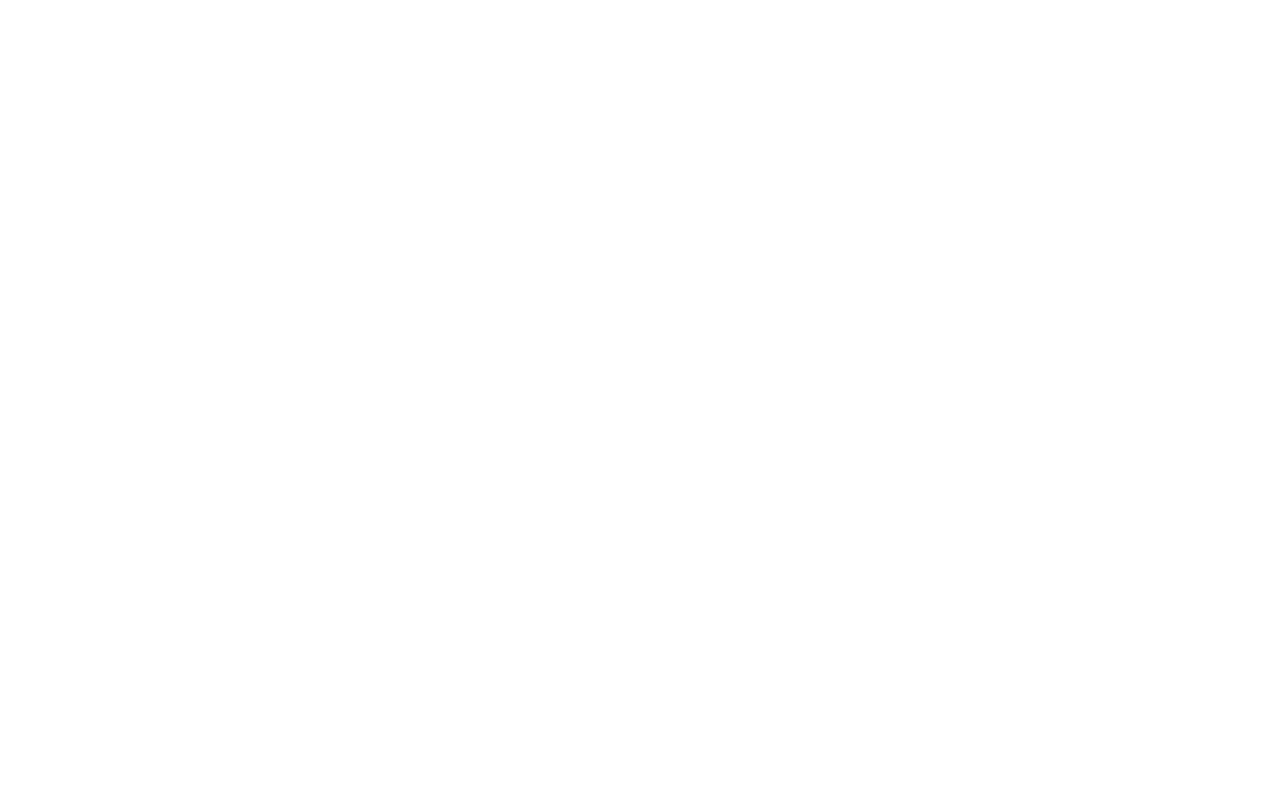
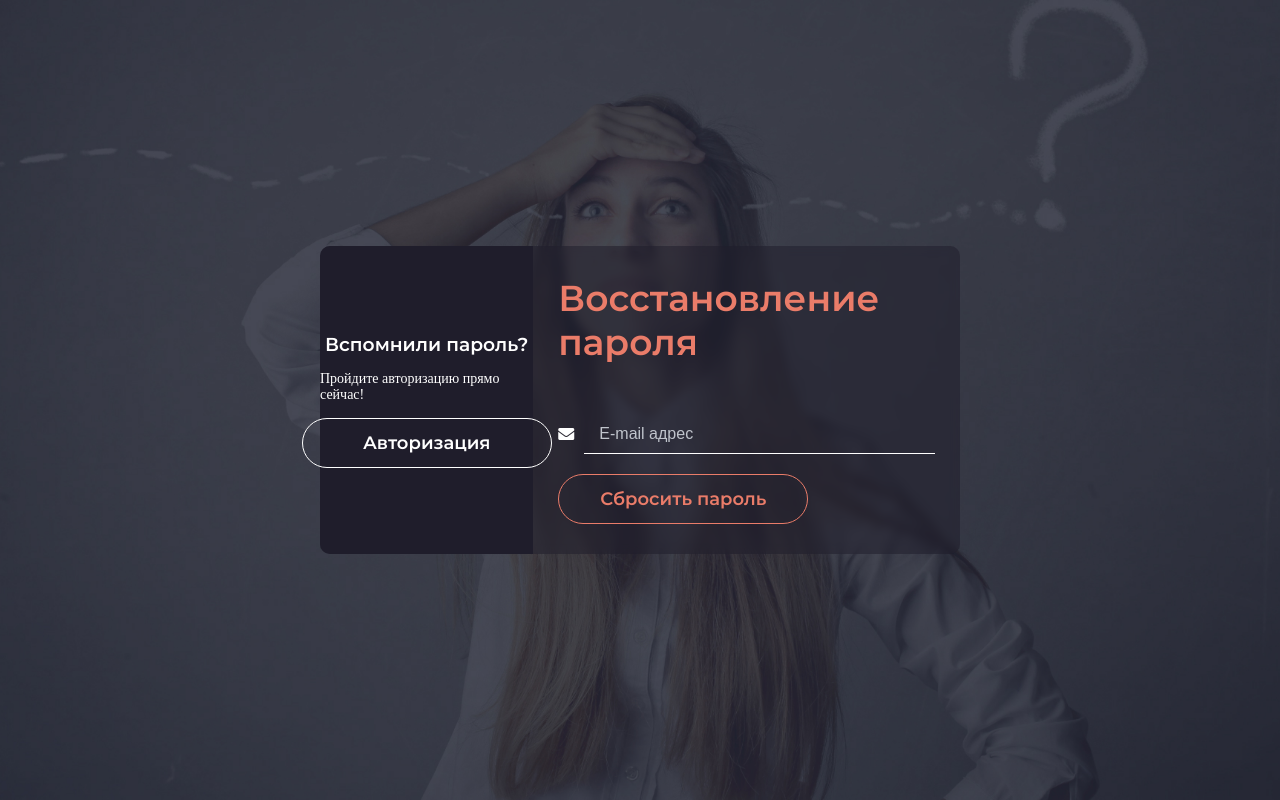
Before and after one commit to salco2012/control-food-main, a Vue app: page /password-recovery in a window 1280 px wide. Built offline with nearby package versions, Linux system fonts and the light colour scheme; a web font is replaced by a local one.

Commit message:
сверстал форму с восстановлением пароля

```diff
--- a/src/router/index.js
+++ b/src/router/index.js
@@ -3,6 +3,7 @@
 import Home from '../views/Home.vue';
 import RegistrationForm from '../views/RegistrationForm.vue';
 import AuthorizationForm from '../views/AuthorizationForm.vue';
+import PasswordRecovery from '../views/PasswordRecovery.vue';
 
 Vue.use(VueRouter);
 
@@ -22,6 +23,11 @@
     name: 'AuthorizationForm',
     component: AuthorizationForm,
   },
+  {
+    path: '/password-recovery',
+    name: 'PasswordRecovery',
+    component: PasswordRecovery,
+  },
 ];
 
 const router = new VueRouter({
--- /dev/null
+++ b/src/views/PasswordRecovery.vue
@@ -0,0 +1,100 @@
+<template>
+  <div class="password-recovery">
+    <el-row class="password-recovery-wrapper">
+      <el-col class="password-recovery__form" :span="12">
+        <el-col class="password-recovery__form-left" :span="8">
+          <h3 class="password-recovery__form-left-title">Вспомнили пароль?</h3>
+
+          <p class="password-recovery__form-left-text">Пройдите авторизацию прямо сейчас!</p>
+
+          <el-button
+            class="password-recovery__form-left-btn"
+            @click="$router.push({ name: 'AuthorizationForm' })"
+            >Авторизация</el-button
+          >
+        </el-col>
+        <el-col class="password-recovery__form-right" :span="16">
+          <h2 class="password-recovery__form-right-title">Восстановление пароля</h2>
+
+          <div class="wrapper-input">
+            <i class="wrapper-input__icon fas fa-envelope" style="color: white"></i>
+
+            <el-input placeholder="E-mail адрес" type="email" v-model.trim="email"></el-input>
+          </div>
+          <el-button class="password-recovery__form-right-btn">Сбросить пароль</el-button>
+        </el-col>
+      </el-col>
+    </el-row>
+  </div>
+</template>
+
+<script>
+export default {
+  email: '',
+};
+</script>
+
+<style lang="scss" scoped>
+.password-recovery {
+  background-image: url(~@/assets/img/password-recovery-background.jpg);
+  min-height: 100vh;
+  background-repeat: no-repeat;
+  background-position: center;
+  background-size: cover;
+  &__form-left {
+    background-color: $color_2;
+    height: 100%;
+    display: flex;
+    flex-direction: column;
+    align-items: center;
+    justify-content: center;
+    border-radius: 10px 0 0 10px;
+    &-title {
+      font-family: 'MontserratSemiBold';
+      color: white;
+      margin-bottom: 15px;
+    }
+    &-text {
+      font-family: 'MonserratRegular';
+      color: white;
+      font-size: 14px;
+      margin-bottom: 15px;
+    }
+    &-btn {
+      @extend %baseButton;
+      color: white;
+      border-color: white;
+    }
+    &-btn:focus,
+    &-btn:hover {
+      color: white;
+      background-color: rgba(255, 255, 255, 0.2);
+    }
+  }
+  &__form-right {
+    margin: 30px 0 30px 0;
+    padding: 0 25px;
+    &-title {
+      @extend %title;
+      margin-bottom: 50px;
+    }
+    &-btn {
+      @extend %baseButton;
+    }
+  }
+  &-wrapper {
+    display: flex;
+    justify-content: center;
+    width: 100%;
+    position: absolute;
+    left: 50%;
+    top: 50%;
+    transform: translate(-50%, -50%);
+  }
+  &__form {
+    background: rgba(31, 29, 43, 0.5);
+    backdrop-filter: blur(5px);
+    border-radius: 10px;
+  }
+}
+</style>
```
